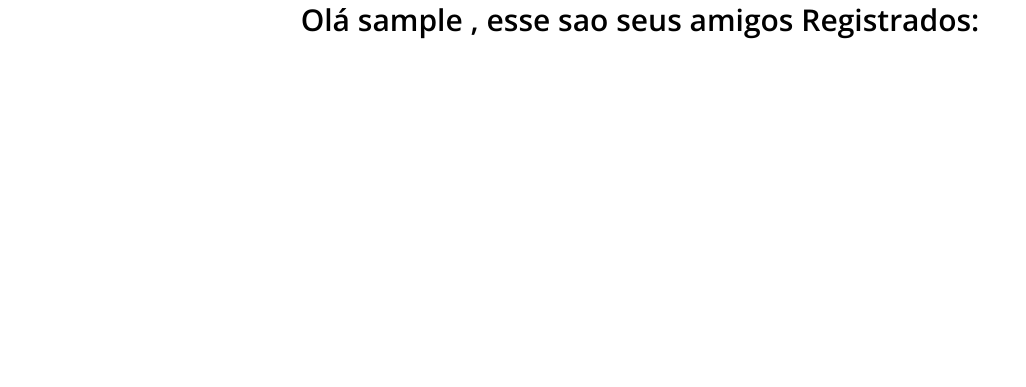
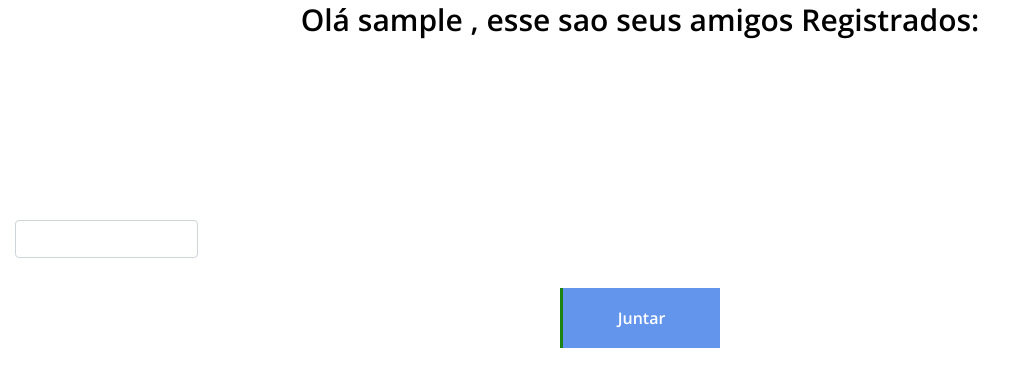
Before and after one commit to Rodrigodante11/amigo_secreto_web_django, a Django app: page /usuarios/dashboard in a window 1280 px wide. Shown: the part 145-532 px from the top of the page, without its empty margins (0-1026 px from the left). Run offline with Django 3.2, Linux system fonts and the light colour scheme; the visitor is signed in with stand-in values (Sample User, id 1); data that the repository does not hold is empty; some libraries are stand-ins or nearby versions.

Commit message:
enviando sms

```diff
--- a/templates/usuarios/dashboard.html
+++ b/templates/usuarios/dashboard.html
@@ -43,10 +43,21 @@
                             </div>
                         </div>
                     {% endfor %}
+
                 {% else %}
                 {% endif %}
             </div>
         </div>
+        </br>
+        <form action="uniar_amigos" method="POST" enctype="multipart/form-data">
+            {% csrf_token %}
+            <div class="col-12 col-lg-2">
+                 <input type="text" id="nomeDetail" class="form-control" name="id" value={{amigo.id}} >
+            </div>
+            <div class="col-12 text-center">
+                <button class="btn delicious-btn mt-30" type="submit" onclick="exibirMensagem();">Juntar </button>
+            </div>
+        </form>
     </section>
     <!-- ##### Best Receipe Area End ##### -->
 
--- a/usuarios/urls.py
+++ b/usuarios/urls.py
@@ -7,5 +7,5 @@ urlpatterns = [
     path('dashboard', views.dashboard, name='dashboard'),
     path('logout', views.logout, name='logout'),
     path('cadastrar_amigo', views.cadastrar_amigo, name='cadastrar_amigo'),
-
+    path('uniar_amigos', views.uniar_amigos, name='uniar_amigos'),
 ]
--- a/usuarios/views.py
+++ b/usuarios/views.py
@@ -4,6 +4,8 @@ from django.shortcuts import render, redirect, get_object_or_404
 from django.contrib.auth.models import User
 from django.contrib import auth
 from amigos.models import Amigo
+from twilio.rest import Client
+
 import random
 # Create your views here.
 
@@ -93,3 +95,17 @@ def cadastrar_amigo(request):
 
 def campo_vazio(campo):
     return not campo.strip()
+
+
+def uniar_amigos(request):
+    global teste
+    for amigo in Amigo.objects.all():
+        teste = amigo.nome
+        print(amigo.telefone)
+
+    account_sid = "ACd58ffbdf0de22d7691fdce9cc33030c6"
+    auth_sid = "3eaa69b8d3cc4b1dcc83555f485a5707"
+    twilioNumber = "+12058502461"
+    client = Client(account_sid, auth_sid)
+    client.messages.create(from_=twilioNumber, body="Olaaa "+teste+" Seu amigo esta aqui", to="+5535998081577")
+    return redirect('dashboard')
```
